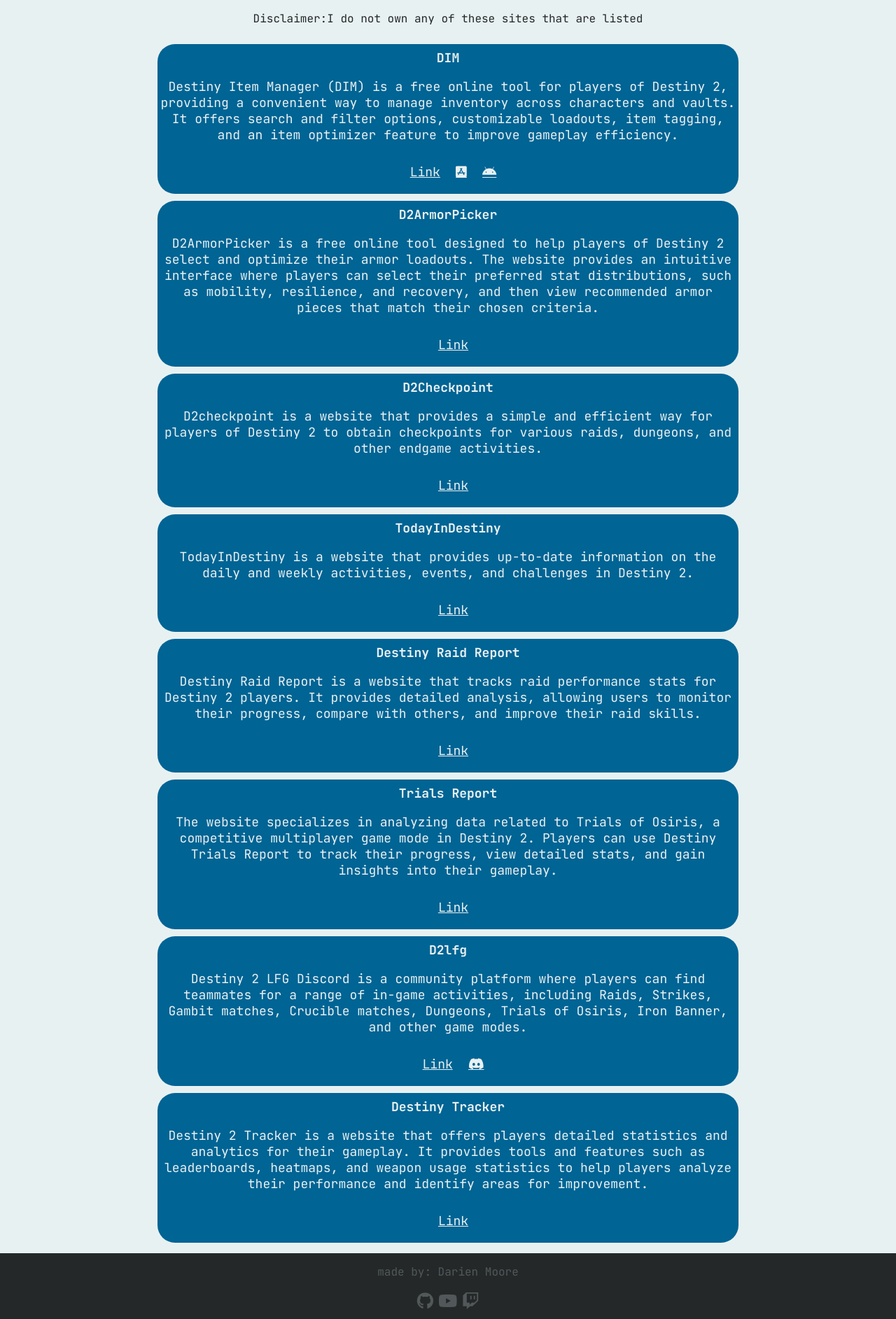
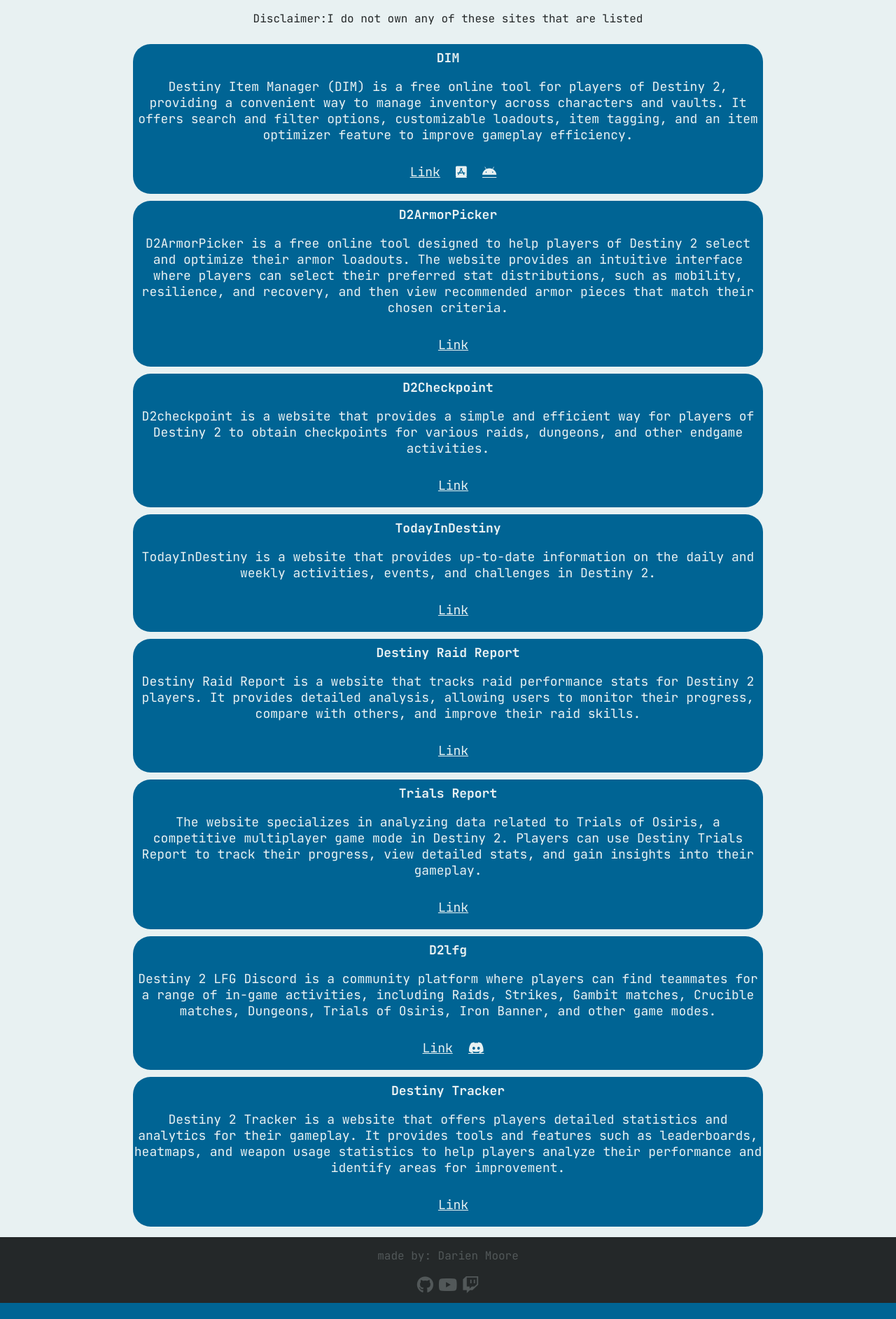
Before and after one commit to LiskIsBest/d2utility, a FastAPI app: page / in a window 1280 px wide. Shown: the part 45-1930 px from the top of the page at 70% size. After the commit the page ends 1907 px from the top, so only its background shows below. Run offline with FastAPI, Linux system fonts and the light colour scheme; some libraries are stand-ins or nearby versions.

Commit message:
changed desktop view margin on articles

```diff
--- a/webapp/static/style.css
+++ b/webapp/static/style.css
@@ -148,6 +148,6 @@ footer p {
     flex-direction: row;
   }
   article.information {
-    margin: 10px 225px;
+    margin: 10px 190px;
   }
 }
```
